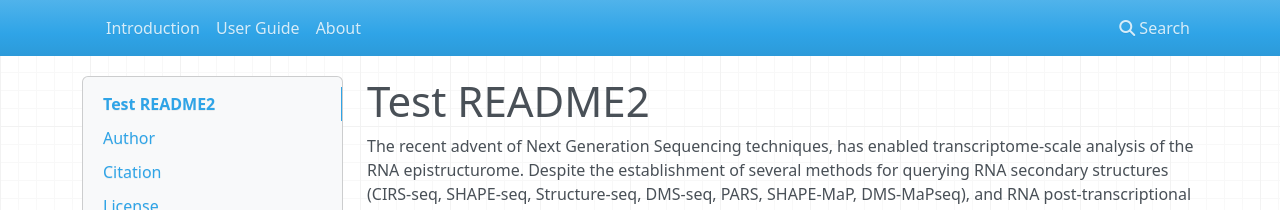
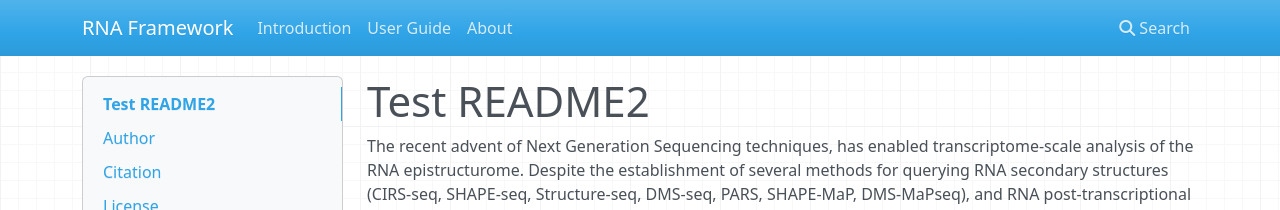
Before and after one commit to dincarnato/RNAFramework, an MkDocs documentation site: the page built from docs/README2.md, in a window 1280 px wide. Shown: the top 210 px of the page. Built offline with MkDocs 1.6.1, drawn with Linux system fonts in a browser that asks for light colours; nearby versions of some CDN libraries; old or Windows-style settings are respelled for this version of MkDocs.

Commit message:
no message

```diff
--- a/mkdocs.yml
+++ b/mkdocs.yml
@@ -1,3 +1,4 @@
+site_name: RNA Framework
 pages:
     - 'Introduction': 'index.md'
     - 'User Guide': 'README1.md'
```
